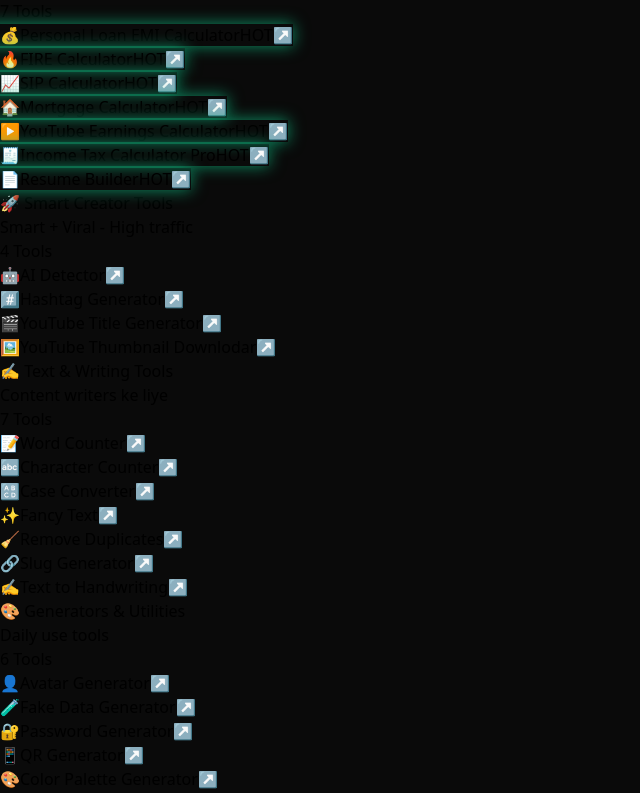
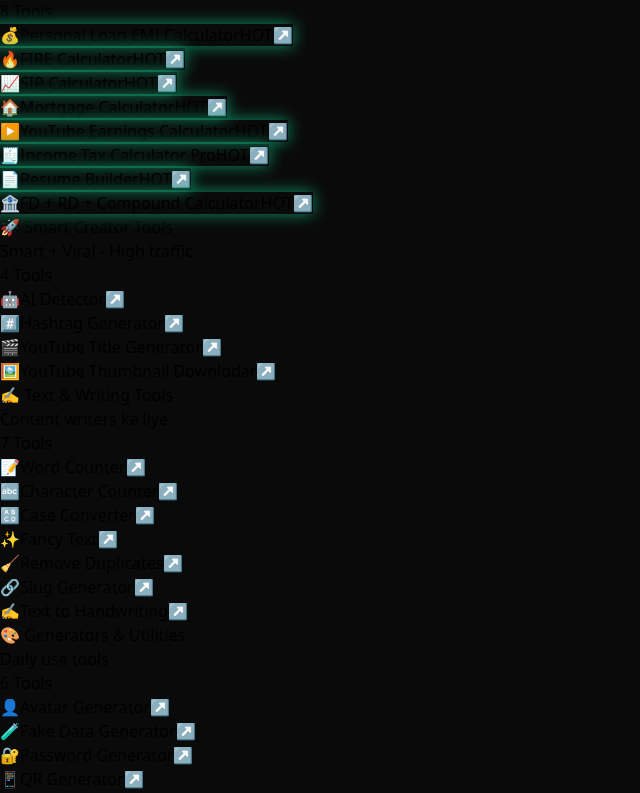
Before and after one commit to Ravs10/velora-cloud, a Next.js app: page / in a window 1280 px wide. Shown: the part 3457-4250 px from the top of the page, without its empty margins (0-640 px from the left). Built offline with nearby package versions, Linux system fonts and the light colour scheme.

Commit message:
Add FD & RD Compound Calculator to tools list

```diff
--- a/app/page.tsx
+++ b/app/page.tsx
@@ -44,6 +44,7 @@ export default function Home() {
         { name: "YouTube Earnings Calculator", url: `${TOOLS_BASE}/youtube-earnings-calculator`, hot: true, icon: "▶️" },
 { name: "Income Tax Calculator Pro", url: `${TOOLS_BASE}/income-tax-calculator`, hot: true, icon: "🧾" },
 { name: "Resume Builder", url: `${TOOLS_BASE}/resume-builder`, hot: true, icon: "📄" },
+        { name: "FD + RD + Compound Calculator", url: `${TOOLS_BASE}/fd-rd-calculator`, hot: true, icon: "🏦" },
       ]
     },
     {
```
